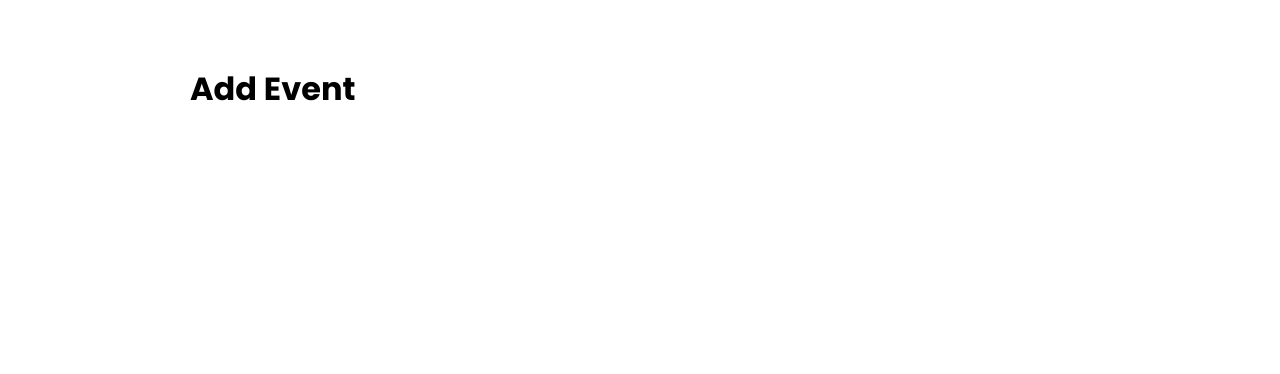
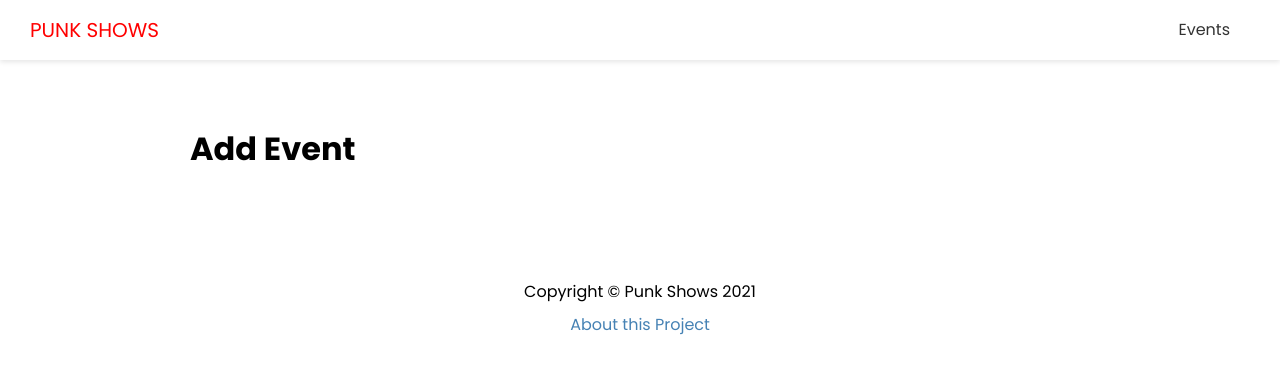
Before and after one commit to ahronlu/punk-shows-frontend, a Next.js app: page /events/add in a window 1280 px wide. Shown: the top 374 px of the page. Built offline with nearby package versions, Linux system fonts and the light colour scheme.

Commit message:
Header & Footer

```diff
--- /dev/null
+++ b/components/Footer.js
@@ -0,0 +1,14 @@
+import Link from "next/link";
+
+import styles from "../styles/Footer.module.css";
+
+export default function Footer() {
+  return (
+    <footer className={styles.footer}>
+      <p>Copyright &copy; Punk Shows 2021</p>
+      <p>
+        <Link href="/about">About this Project</Link>
+      </p>
+    </footer>
+  );
+}
--- /dev/null
+++ b/components/Header.js
@@ -0,0 +1,25 @@
+import Link from "next/link";
+
+import styles from "../styles/Header.module.css";
+
+export default function Header() {
+  return (
+    <header className={styles.header}>
+      <div className={styles.logo}>
+        <Link href="/">
+          <a>Punk Shows</a>
+        </Link>
+      </div>
+
+      <nav>
+        <ul>
+          <li>
+            <Link href="/events">
+              <a>Events</a>
+            </Link>
+          </li>
+        </ul>
+      </nav>
+    </header>
+  );
+}
--- a/components/Layout.js
+++ b/components/Layout.js
@@ -1,4 +1,8 @@
 import Head from "next/head";
+
+import Header from "./Header";
+import Footer from "./Footer";
+
 import styles from "../styles/Layout.module.css";
 
 export default function Layout({ title, keywords, description, children }) {
@@ -9,7 +13,11 @@
         <meta name="description" content={description} keywords={keywords} />
       </Head>
 
+      <Header />
+
       <div className={styles.container}>{children}</div>
+
+      <Footer />
     </div>
   );
 }
--- /dev/null
+++ b/styles/Footer.module.css
@@ -0,0 +1,8 @@
+.footer {
+  margin: 100px 0 40px;
+  text-align: center;
+}
+
+.footer p {
+  margin: 5px 0;
+}
--- /dev/null
+++ b/styles/Header.module.css
@@ -0,0 +1,56 @@
+.header {
+  display: flex;
+  justify-content: space-between;
+  align-items: center;
+  background: #fff;
+  color: #333;
+  height: 60px;
+  padding: 0 30px;
+  box-shadow: 0 2px 5px rgba(0, 0, 0, 0.1);
+}
+
+.header a {
+  color: #333;
+  margin-right: 20px;
+}
+
+.header a:hover {
+  color: #000;
+}
+.header ul {
+  display: flex;
+  align-items: center;
+  justify-content: center;
+  list-style: none;
+}
+
+.logo {
+  color: red;
+  font-size: 20px;
+  text-transform: uppercase;
+}
+
+.logo a {
+  color: red;
+}
+
+@media (max-width: 768px) {
+  .header {
+    flex-direction: column;
+    height: auto;
+  }
+
+  .header ul {
+    margin: 20px 0;
+    flex-direction: column;
+    text-align: center;
+  }
+
+  .header a {
+    margin-right: 0;
+  }
+
+  .logo {
+    margin: 20px 0;
+  }
+}
```
